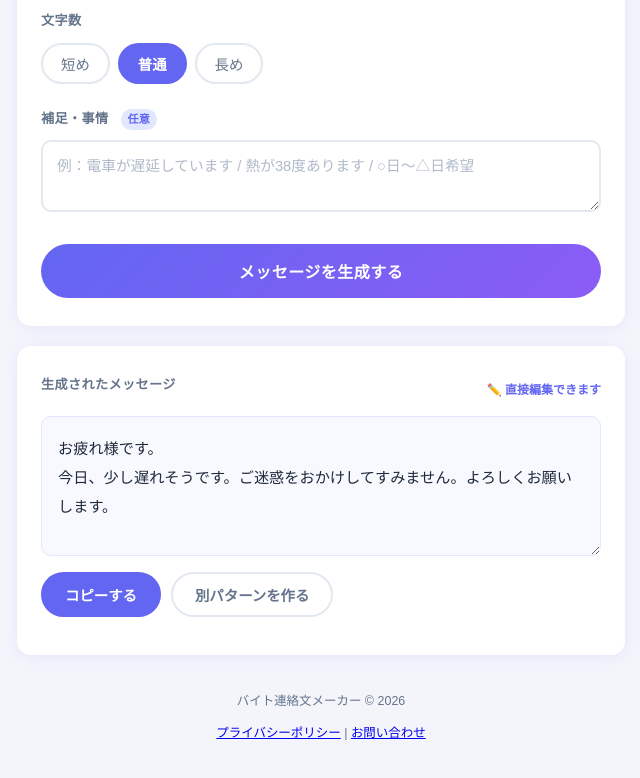
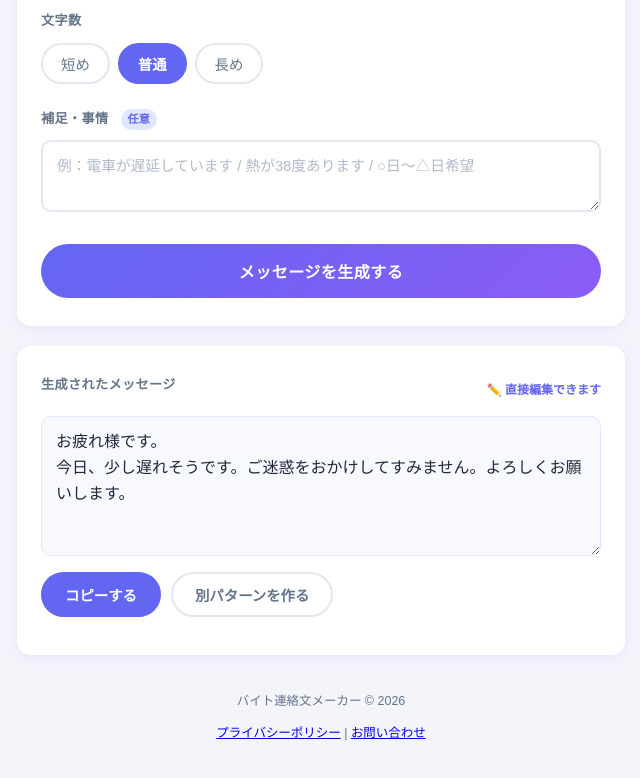
Before and after one commit to 0xGhostKey/baito-message-generator, a plain HTML site: page index.html in a window 1280 px wide. Both pictures are taken after a click on the button "メッセージを生成する". Shown: the part 622-1400 px from the top of the page, without its empty margins (319-959 px from the left). Drawn offline with Linux system fonts and the light colour scheme.

Commit message:
Update style.css

```diff
--- a/style.css
+++ b/style.css
@@ -309,16 +309,20 @@ body {
   background: #f8f9ff;
   border: 1.5px solid var(--primary-light);
   border-radius: 10px;
-  padding: 18px 16px;
-  font-size: 0.95rem;
+  padding: 12px 14px;
+  font-size: 16px;
   font-family: inherit;     /* サイト全体のフォントを引き継ぐ */
-  line-height: 1.9;
+  line-height: 1.6;
   color: var(--text);
   resize: vertical;         /* 縦方向のみリサイズ可 */
   outline: none;
   transition: border-color 0.18s ease;
   margin-bottom: 16px;
   /* form-labelの上にある .result-label-row が margin-bottom を持つので不要になった分を調整 */
+}
+
+.result-text::placeholder {
+   line-height: 1.6;
 }
 
 /* フォーカス時に枠線をプライマリカラーに */
```
